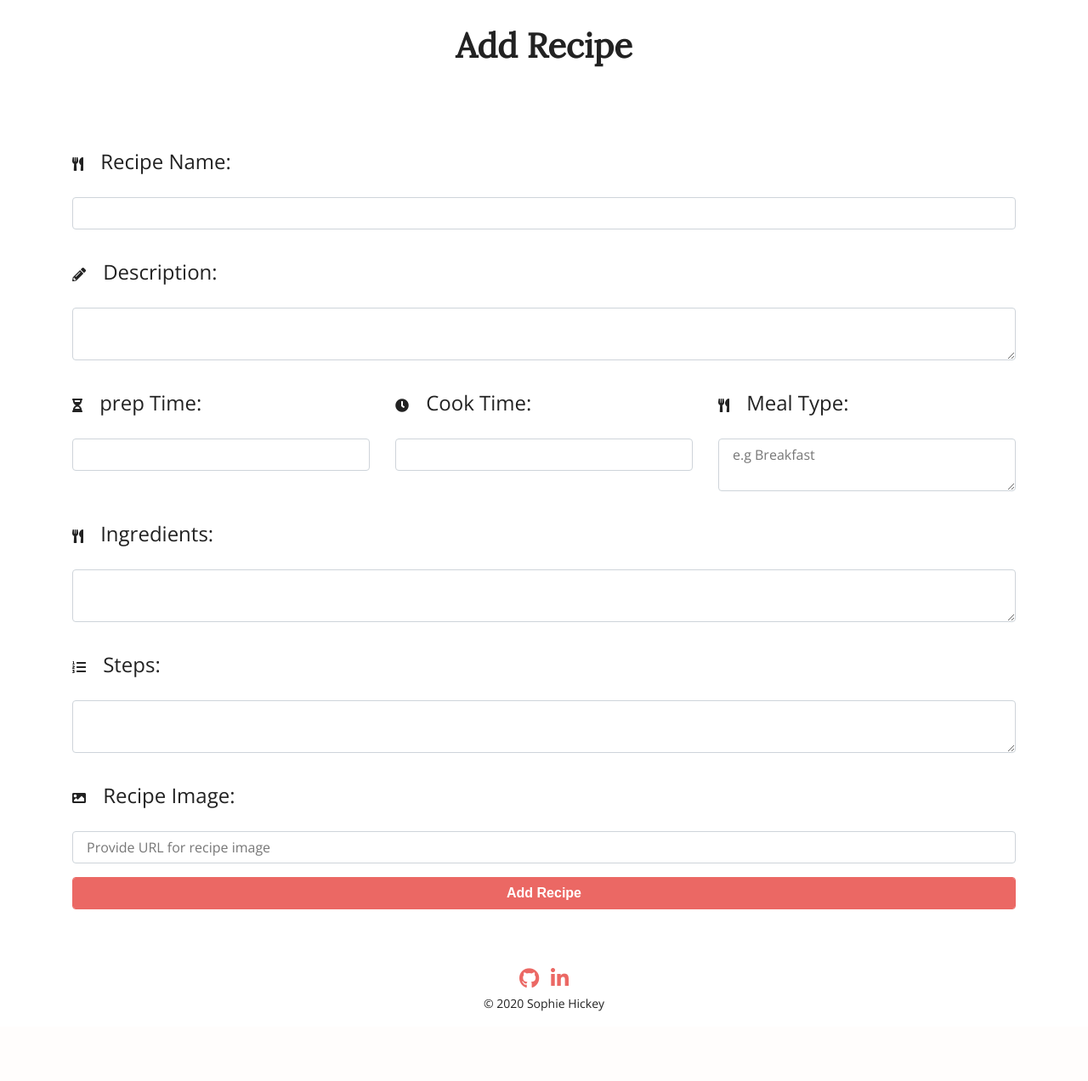
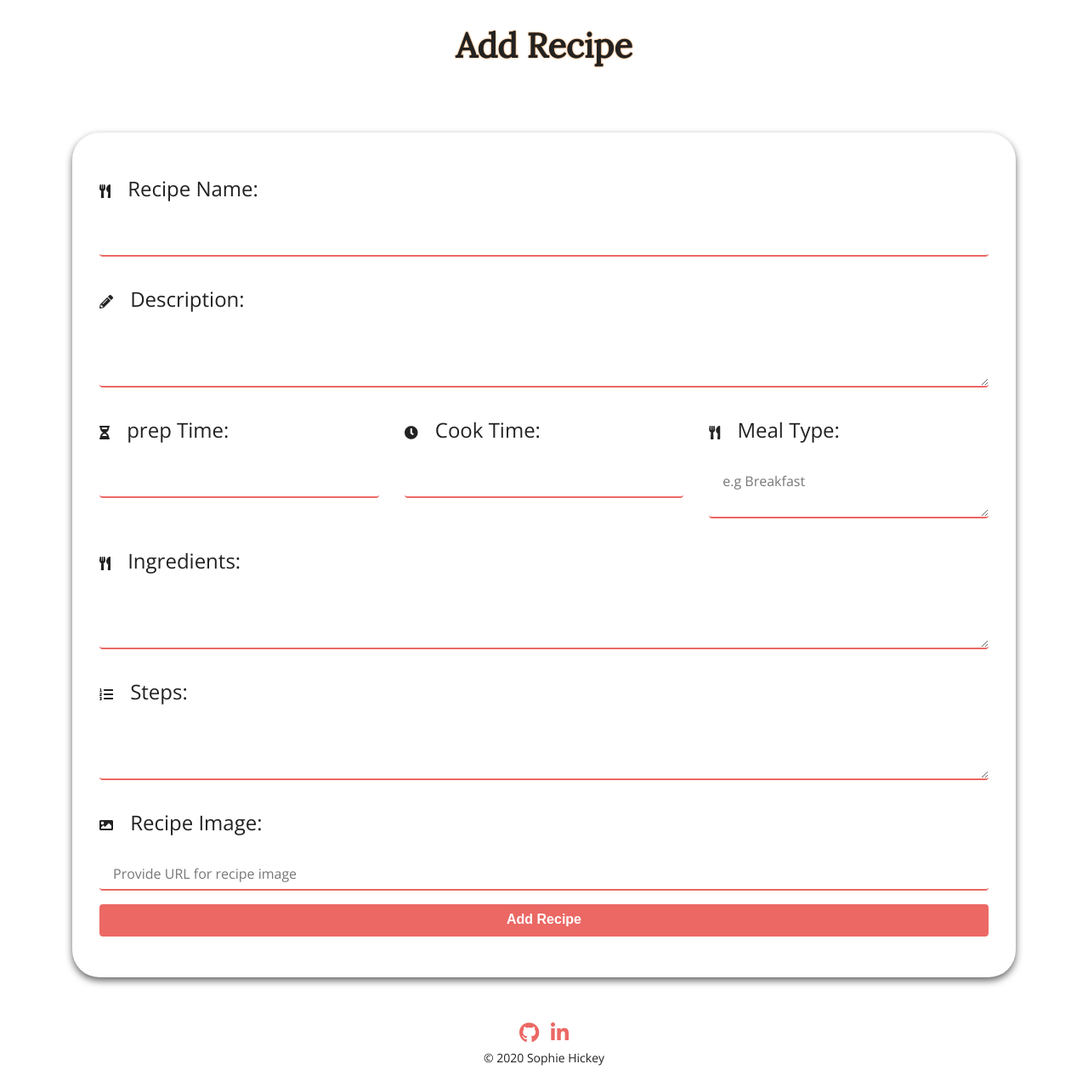
Before and after one commit to SophieH93/myCookbook, a Flask app: page /add_recipe in a window 1280 px wide. Shown: the part 84-1356 px from the top of the page at 85% size. Before the commit the page ends 1274 px from the top, so only its background shows below. Run offline with Flask 2, Linux system fonts and the light colour scheme; some libraries are stand-ins or nearby versions; some web fonts are replaced.

Commit message:
styled form/added shadow to H1

```diff
--- a/static/css/style.css
+++ b/static/css/style.css
@@ -8,6 +8,7 @@ h1{
     font-family: 'Lora', serif;
     padding: 2rem;
     text-align: center;
+    text-shadow: 0 0 2px #fd7e14;
 }
 
 .img-fluid {
@@ -85,3 +86,15 @@ label {
     text-align: center;
 
 }
+
+
+.add-edit-form {
+    box-shadow: 0 4px 8px 0 rgba(0, 0, 0, 0.6);
+    padding:2rem;
+    border-radius: 2rem;
+}
+
+.form-control{
+	 border: none;
+	  border-bottom: 2px solid #EB6864;
+}
```
